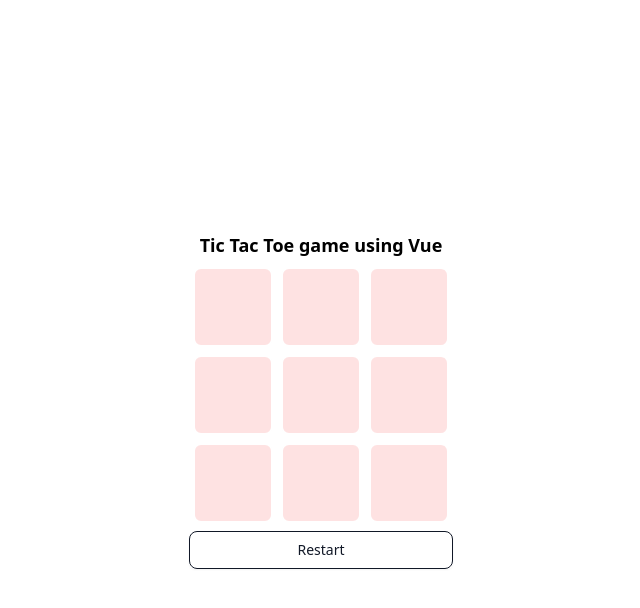
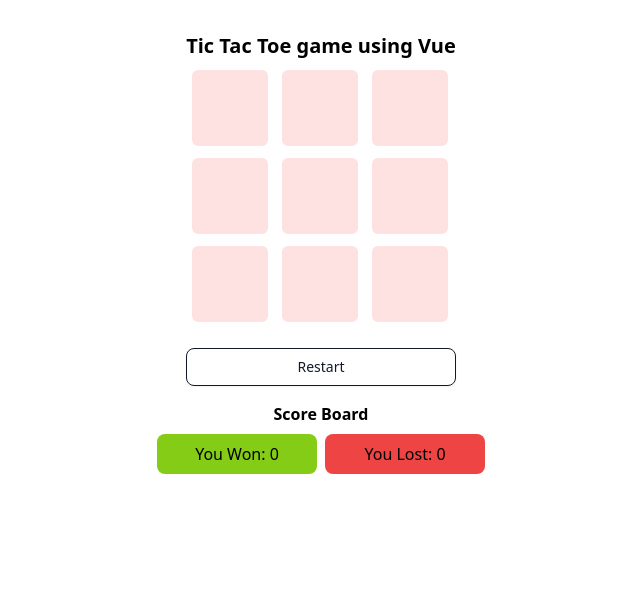
Before and after one commit to chamithlkml/tic-tac-toe, a Vue app: page / in a window 1280 px wide. Shown: the top 608 px of the page, without its empty margins (319-959 px from the left). Built offline with nearby package versions, Linux system fonts and the light colour scheme.

Commit message:
Show score board

```diff
--- a/src/components/ControllerGroup.vue
+++ b/src/components/ControllerGroup.vue
@@ -1,5 +1,5 @@
 <template>
-  <div class="flex-col flex rounded-md shadow-sm" role="group">
+  <div class="flex-col mt-4 flex rounded-md shadow-sm" role="group">
     <button type="button" @click="$emit('restartGame')" class="px-4 py-2 text-sm font-medium text-gray-900 bg-transparent border border-gray-900 rounded-lg hover:bg-gray-900 hover:text-white focus:z-10 focus:ring-2 focus:ring-gray-500 focus:bg-gray-900 focus:text-white">
       Restart
     </button>
--- a/src/views/home/HomePage.vue
+++ b/src/views/home/HomePage.vue
@@ -1,7 +1,7 @@
 <template>
-  <div class="justify-center flex items-center h-screen">
+  <div class="justify-center flex items-center mt-8">
     <div class="grid grid-cols-1 gap-1 text-center prose">
-      <h1 class="font-bold text-lg">Tic Tac Toe game using Vue</h1>
+      <h1 class="font-bold text-xl">Tic Tac Toe game using Vue</h1>
       <div class="grid grid-cols-3 gap-1/2">
         <SquareComponent :mark="gameKeys[0]" @click="clickSquare(0)" />
         <SquareComponent :mark="gameKeys[1]" @click="clickSquare(1)" />
@@ -16,6 +16,15 @@
       <ControllerGroup @restart-game="restartGame" :userWon="userWon" :computerWon="computerWon" :matchDraw="matchDraw" />
     </div>
   </div>
+  <div class="text-center mt-4">
+    <h2 class="font-bold">Score Board</h2>
+    <div class="justify-center mt-2 flex items-center">
+      <div class="grid grid-cols-2 w-100 gap-2">
+        <div class="bg-lime-500 p-2 rounded-lg w-40">You Won: {{ userScore }}</div>
+        <div class="bg-red-500 p-2 rounded-lg w-40">You Lost: {{ computerScore }}</div>
+      </div>
+    </div>
+  </div>
 </template>
 <script setup>
 import { ref } from 'vue'
@@ -26,7 +35,11 @@ const gameKeys = ref([0, 0, 0, 0, 0, 0, 0, 0, 0])
 const userWon = ref(false)
 const computerWon = ref(false)
 const matchDraw = ref(false)
+const userScore = ref(0)
+const computerScore = ref(0)
+
 const clickSquare = (index) => {
+  if (userWon.value || computerWon.value || matchDraw.value) return
   if (gameKeys.value[index] === 0){
     gameKeys.value[index] = 1
     markCircle()
@@ -41,9 +54,17 @@ const restartGame = () => {
 }
 const markCircle = () => {
   userWon.value = declaredWinnerCode.value === 1
-  if(userWon.value) return
+  if(userWon.value){
+    userScore.value++
+    return
+  }
+  console.log('computedNextMove.value', computedNextMove.value)
   gameKeys.value[computedNextMove.value] = 2
   computerWon.value = declaredWinnerCode.value === 2
+  if(computerWon.value){
+    computerScore.value++
+    return
+  }
   matchDraw.value = declaredWinnerCode.value === 3
 }
 </script>
```
